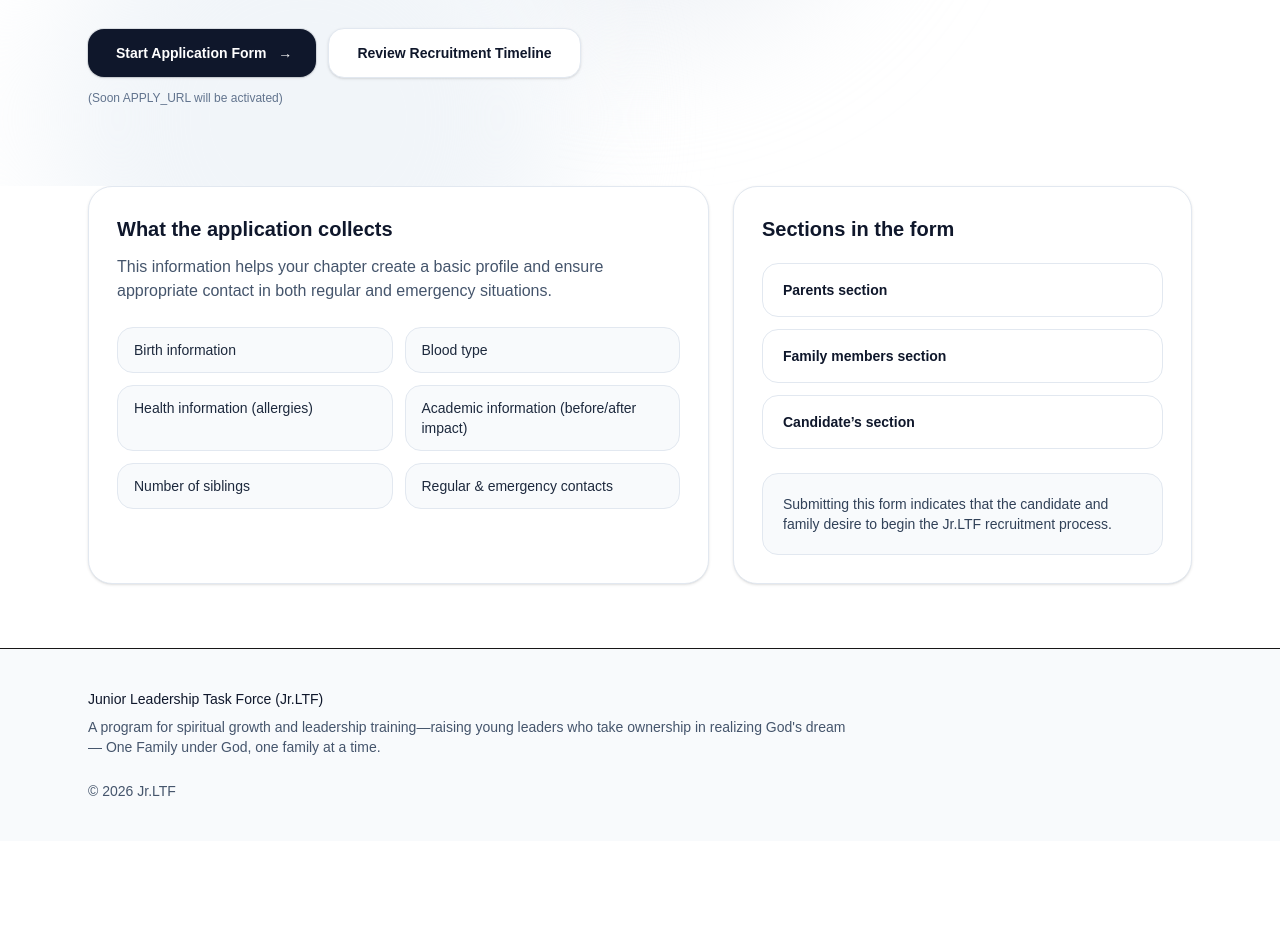
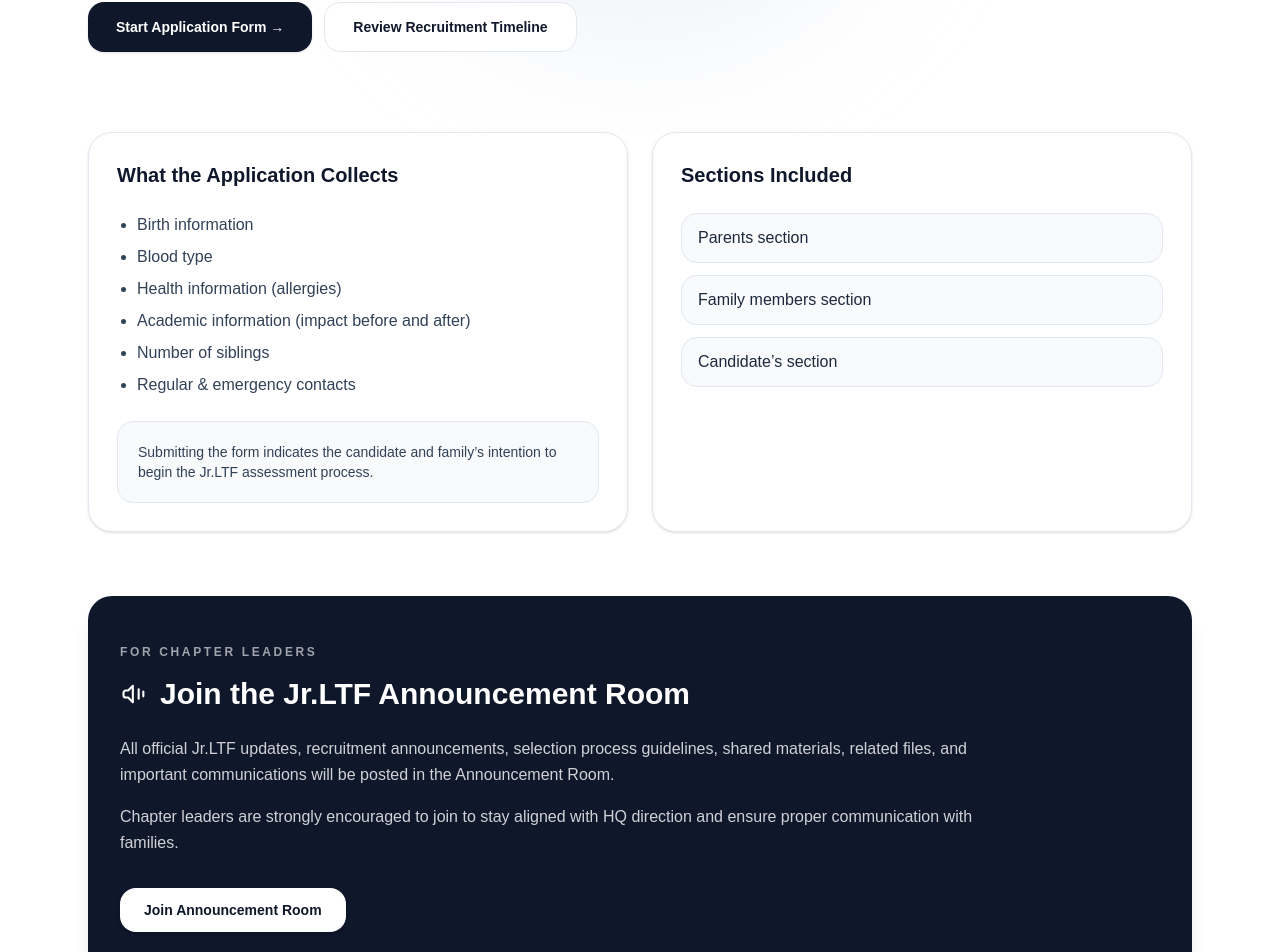
Before and after one commit to nyamkadorj/jrltf-site, a Next.js app: page /apply in a window 1280 px wide. Shown: the part 379-1331 px from the top of the page. Before the commit the page ends 1220 px from the top, so only its background shows below. Built offline with nearby package versions, Linux system fonts and the light colour scheme.

Commit message:
“Update”

```diff
--- a/src/app/apply/page.tsx
+++ b/src/app/apply/page.tsx
@@ -8,17 +8,15 @@ import { motion } from "framer-motion";
 const EASE = [0.16, 1, 0.3, 1] as const;
 
 export default function ApplyPage() {
-  // Later: replace this with your Google Forms URL
-  const APPLY_URL = "#";
+  const APPLY_URL = "#"; // Replace with Google Forms
+  const ANNOUNCEMENT_URL = "#"; // Replace with announcement room link
 
   return (
     <div className="bg-white">
-      {/* Hero CTA */}
+      {/* HERO SECTION */}
       <section className="relative overflow-hidden">
-        {/* subtle background glow */}
         <div className="pointer-events-none absolute inset-0">
           <div className="absolute -top-40 left-1/2 h-[520px] w-[520px] -translate-x-1/2 rounded-full bg-slate-200/50 blur-3xl" />
-          <div className="absolute -bottom-48 left-12 h-[520px] w-[520px] rounded-full bg-slate-100 blur-3xl" />
         </div>
 
         <div className="relative mx-auto max-w-6xl px-6 py-16 md:py-20">
@@ -29,7 +27,7 @@ export default function ApplyPage() {
             className="max-w-3xl"
           >
             <p className="text-xs font-bold uppercase tracking-[0.22em] text-slate-500">
-              Application Form
+              Application
             </p>
 
             <h1 className="mt-4 text-4xl font-bold text-slate-900 md:text-5xl">
@@ -38,115 +36,135 @@ export default function ApplyPage() {
 
             <p className="mt-5 text-base leading-relaxed text-slate-600">
               Sending the application form is a required first step to begin the recruitment
-              process. Submitting the form does not affect assessment results—it simply starts the
-              process and allows your chapter to create a basic profile.
+              process. Submitting the form does not affect assessment results—it simply
+              initiates the process.
             </p>
 
-            {/* CTA Buttons */}
-            <div className="mt-8 flex flex-wrap items-center gap-3">
+            <div className="mt-8 flex flex-wrap gap-3">
               <motion.a
                 href={APPLY_URL}
-                whileHover={{ y: -2, scale: 1.01 }}
+                whileHover={{ y: -2, scale: 1.02 }}
                 whileTap={{ scale: 0.98 }}
                 transition={{ duration: 0.25, ease: EASE }}
-                className="inline-flex items-center justify-center rounded-2xl bg-slate-900 px-7 py-3.5 text-sm font-semibold text-white shadow-sm ring-1 ring-slate-900/10 hover:opacity-95"
+                className="inline-flex items-center justify-center rounded-2xl bg-slate-900 px-7 py-3.5 text-sm font-semibold text-white shadow-sm hover:opacity-95"
               >
-                Start Application Form
-                <motion.span
-                  aria-hidden="true"
-                  className="ml-2 inline-block"
-                  animate={{ x: [0, 4, 0] }}
-                  transition={{ duration: 2.2, repeat: Infinity, ease: "easeInOut" }}
-                >
-                  →
-                </motion.span>
+                Start Application Form →
               </motion.a>
 
               <Link
                 href="/recruitment"
-                className="inline-flex items-center justify-center rounded-2xl border border-slate-200 bg-white px-7 py-3.5 text-sm font-semibold text-slate-900 shadow-sm transition-colors duration-200 hover:bg-slate-50"
+                className="inline-flex items-center justify-center rounded-2xl border border-slate-200 bg-white px-7 py-3.5 text-sm font-semibold text-slate-900 hover:bg-slate-50"
               >
                 Review Recruitment Timeline
               </Link>
             </div>
-
-            <p className="mt-3 text-xs text-slate-500">
-              (Soon <span className="font-mono">APPLY_URL</span> will be activated)
-            </p>
           </motion.div>
         </div>
       </section>
 
-      {/* Minimal content section */}
+      {/* APPLICATION CONTENT */}
       <section className="mx-auto max-w-6xl px-6 pb-16">
-        <div className="grid gap-6 lg:grid-cols-[1.15fr_0.85fr]">
-          {/* What we collect */}
-          <motion.div
-            initial={{ opacity: 0, y: 14 }}
-            whileInView={{ opacity: 1, y: 0 }}
-            viewport={{ once: true, amount: 0.25 }}
-            transition={{ duration: 0.7, ease: EASE }}
-            className="rounded-3xl border border-slate-200 bg-white p-7 shadow-sm"
-          >
+        <div className="grid gap-6 lg:grid-cols-2">
+          {/* Application Info */}
+          <div className="rounded-3xl border border-slate-200 bg-white p-7 shadow-sm">
             <h2 className="text-xl font-semibold text-slate-900">
-              What the application collects
-            </h2>
-            <p className="mt-3 text-slate-600">
-              This information helps your chapter create a basic profile and ensure appropriate
-              contact in both regular and emergency situations.
-            </p>
-
-            <ul className="mt-6 grid gap-3 sm:grid-cols-2">
-              {[
-                "Birth information",
-                "Blood type",
-                "Health information (allergies)",
-                "Academic information (before/after impact)",
-                "Number of siblings",
-                "Regular & emergency contacts",
-              ].map((t) => (
-                <li
-                  key={t}
-                  className="rounded-2xl border border-slate-200 bg-slate-50 px-4 py-3 text-sm text-slate-800"
-                >
-                  {t}
-                </li>
-              ))}
-            </ul>
-          </motion.div>
-
-          {/* Sections included */}
-          <motion.aside
-            initial={{ opacity: 0, y: 14 }}
-            whileInView={{ opacity: 1, y: 0 }}
-            viewport={{ once: true, amount: 0.25 }}
-            transition={{ duration: 0.7, ease: EASE, delay: 0.05 }}
-            className="rounded-3xl border border-slate-200 bg-white p-7 shadow-sm"
-          >
-            <h2 className="text-xl font-semibold text-slate-900">
-              Sections in the form
+              What the Application Collects
             </h2>
 
-            <div className="mt-5 space-y-3">
-              <div className="rounded-2xl border border-slate-200 bg-white px-5 py-4">
-                <p className="text-sm font-semibold text-slate-900">Parents section</p>
-              </div>
-              <div className="rounded-2xl border border-slate-200 bg-white px-5 py-4">
-                <p className="text-sm font-semibold text-slate-900">Family members section</p>
-              </div>
-              <div className="rounded-2xl border border-slate-200 bg-white px-5 py-4">
-                <p className="text-sm font-semibold text-slate-900">Candidate’s section</p>
-              </div>
-            </div>
+            <ul className="mt-6 list-disc space-y-2 pl-5 text-slate-700">
+              <li>Birth information</li>
+              <li>Blood type</li>
+              <li>Health information (allergies)</li>
+              <li>Academic information (impact before and after)</li>
+              <li>Number of siblings</li>
+              <li>Regular & emergency contacts</li>
+            </ul>
 
             <div className="mt-6 rounded-2xl border border-slate-200 bg-slate-50 p-5">
               <p className="text-sm text-slate-700">
-                Submitting this form indicates that the candidate and family desire to begin the
-                Jr.LTF recruitment process.
+                Submitting the form indicates the candidate and family’s intention
+                to begin the Jr.LTF assessment process.
               </p>
             </div>
-          </motion.aside>
+          </div>
+
+          {/* Form Sections */}
+          <div className="rounded-3xl border border-slate-200 bg-white p-7 shadow-sm">
+            <h2 className="text-xl font-semibold text-slate-900">
+              Sections Included
+            </h2>
+
+            <ul className="mt-6 space-y-3 text-slate-800">
+              <li className="rounded-2xl border border-slate-200 bg-slate-50 px-4 py-3">
+                Parents section
+              </li>
+              <li className="rounded-2xl border border-slate-200 bg-slate-50 px-4 py-3">
+                Family members section
+              </li>
+              <li className="rounded-2xl border border-slate-200 bg-slate-50 px-4 py-3">
+                Candidate’s section
+              </li>
+            </ul>
+          </div>
         </div>
+
+        {/* DARK CHAPTER LEADER SECTION */}
+        <motion.section
+          initial={{ opacity: 0, y: 20 }}
+          whileInView={{ opacity: 1, y: 0 }}
+          viewport={{ once: true }}
+          transition={{ duration: 0.8, ease: EASE }}
+          className="mt-16 rounded-3xl bg-slate-900 px-8 py-12 text-white shadow-xl"
+        >
+          <div className="max-w-4xl">
+            <p className="text-xs font-bold uppercase tracking-[0.22em] text-white/60">
+              For Chapter Leaders
+            </p>
+
+            <div className="mt-4 flex items-center gap-3">
+              {/* Megaphone Icon */}
+              <svg
+                xmlns="http://www.w3.org/2000/svg"
+                className="h-7 w-7 text-white"
+                fill="none"
+                viewBox="0 0 24 24"
+                stroke="currentColor"
+                strokeWidth={1.8}
+              >
+                <path
+                  strokeLinecap="round"
+                  strokeLinejoin="round"
+                  d="M3 11v2a2 2 0 002 2h2l4 4V5L7 9H5a2 2 0 00-2 2zM16 8v8m4-6v4"
+                />
+              </svg>
+
+              <h2 className="text-3xl font-bold">
+                Join the Jr.LTF Announcement Room
+              </h2>
+            </div>
+
+            <p className="mt-6 leading-relaxed text-white/80">
+              All official Jr.LTF updates, recruitment announcements, selection process
+              guidelines, shared materials, related files, and important communications
+              will be posted in the Announcement Room.
+            </p>
+
+            <p className="mt-4 leading-relaxed text-white/80">
+              Chapter leaders are strongly encouraged to join to stay aligned
+              with HQ direction and ensure proper communication with families.
+            </p>
+
+            <motion.a
+              href={ANNOUNCEMENT_URL}
+              whileHover={{ scale: 1.03 }}
+              whileTap={{ scale: 0.97 }}
+              transition={{ duration: 0.25 }}
+              className="mt-8 inline-block rounded-2xl bg-white px-6 py-3 text-sm font-semibold text-slate-900 shadow-md hover:bg-slate-100"
+            >
+              Join Announcement Room
+            </motion.a>
+          </div>
+        </motion.section>
       </section>
     </div>
   );
```
